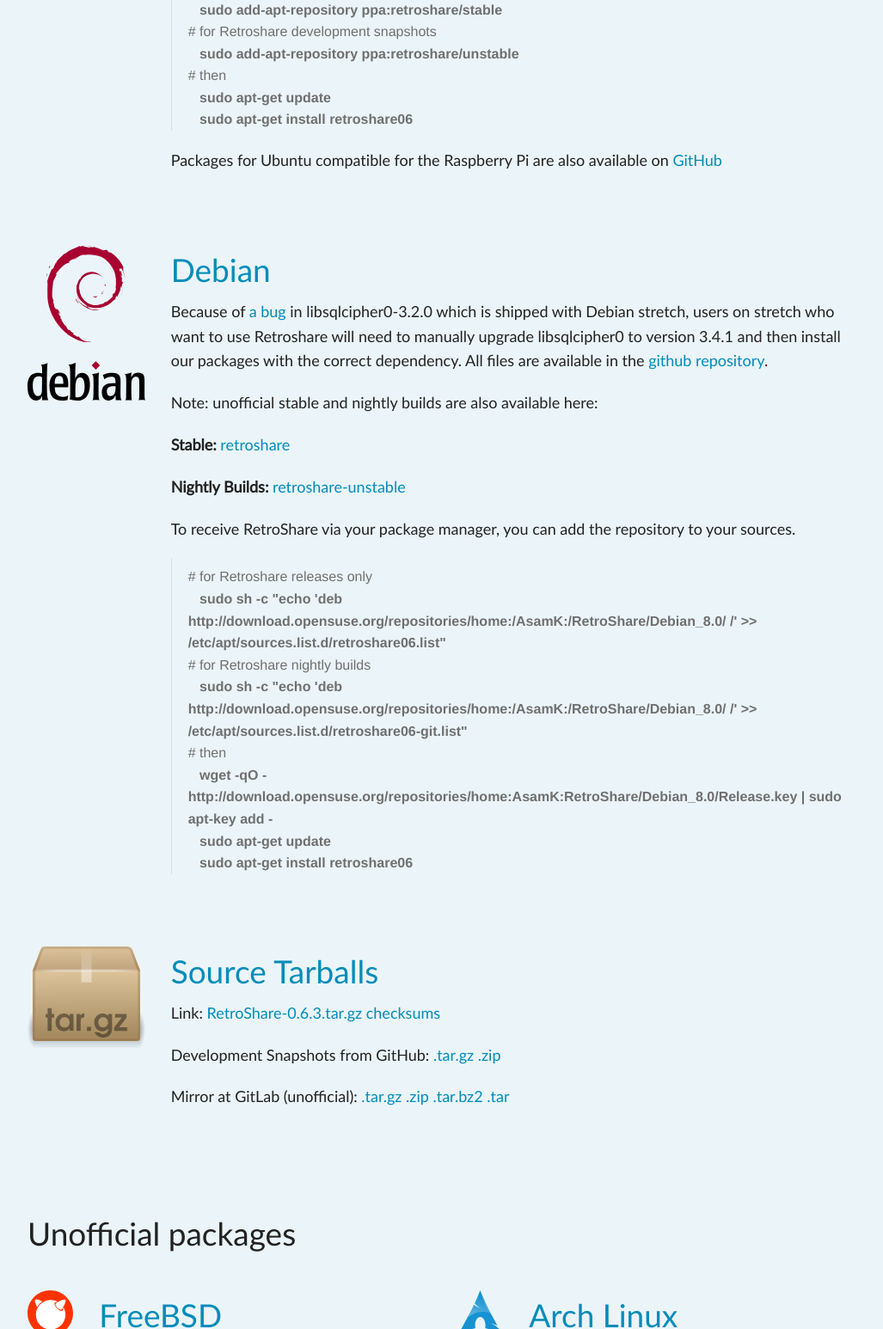
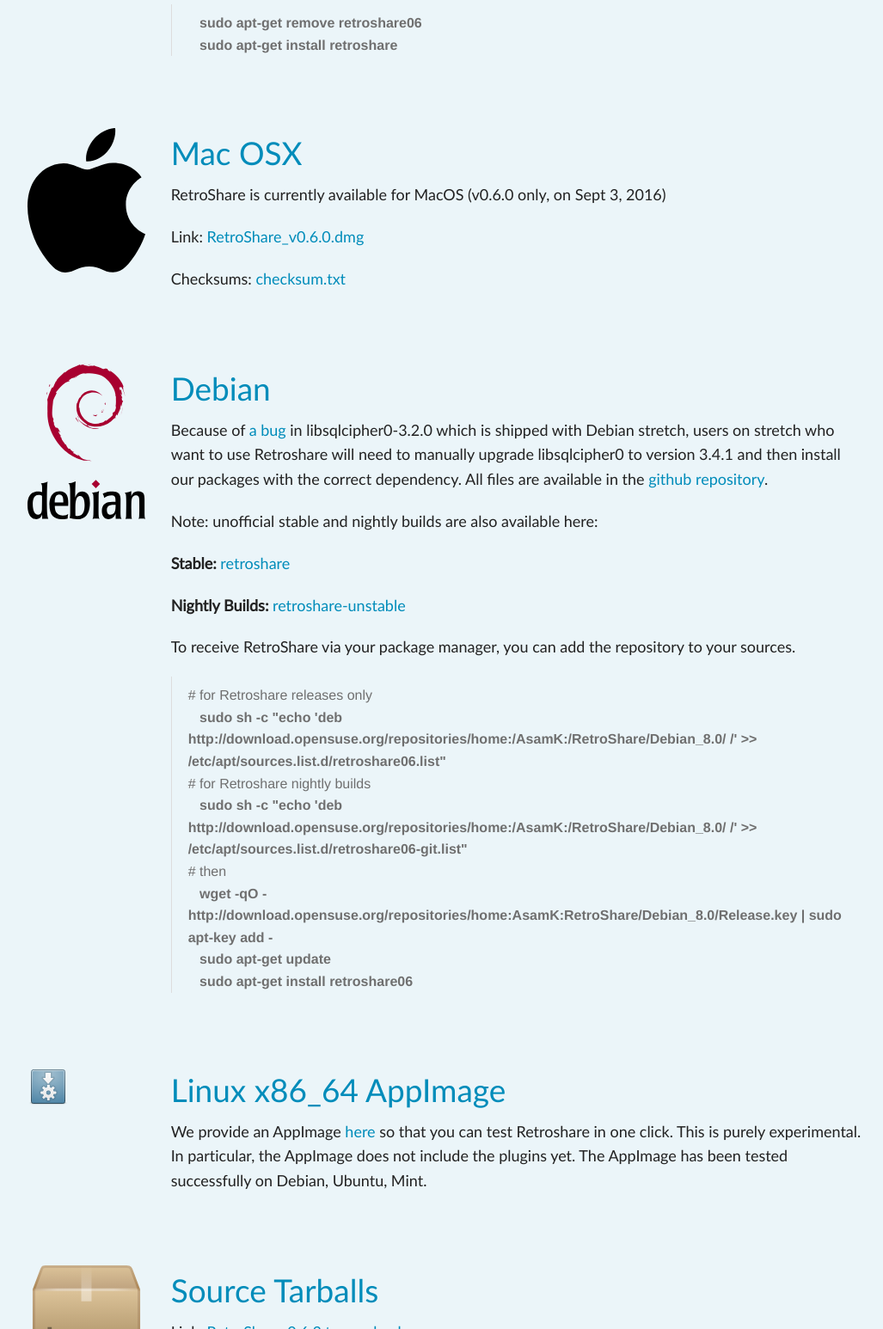
Before and after one commit to RetroShare/retroshare.github.io, a plain HTML site: page downloads.html in a window 1280 px wide. Shown: the part 1254-2800 px from the top of the page at 86% size, without its empty margins (123-1150 px from the left). Drawn offline with Linux system fonts and the light colour scheme.

Commit message:
updated website with appimage

```diff
--- a/downloads.html
+++ b/downloads.html
@@ -76,17 +76,6 @@
   </div>
 
   <div class="row package">
-    <div class="tiny-2 columns"><img alt="Apple logo" id="mac" src="img/apple-logo.svg"></div>
-
-    <div class="tiny-10 columns">
-      <h2 id="mac"><a href="#mac">Mac OSX</a></h2>
-      <p>RetroShare is currently available for MacOS (v0.6.0 only, on Sept 3, 2016)</p>
-      <p>Link: <a href="https://github.com/RetroShare/RetroShare/releases/download/v0.6.0/Retroshare-0.6.0-OSX-20160209-4033f35f.dmg">RetroShare_v0.6.0.dmg</a> </p>
-		<p>Checksums: <a href="https://github.com/RetroShare/RetroShare/releases/download/v0.6.0/checksums.txt.asc">checksum.txt</a></p>
-    </div>
-  </div>
-
-  <div class="row package">
     <div class="tiny-2 columns"><img alt="Ubuntu logo" id="ubuntu" src="img/ubuntu-logo.svg"></div>
 
     <div class="tiny-10 columns">
@@ -108,12 +97,30 @@
         &nbsp;&nbsp;&nbsp;<strong>sudo add-apt-repository ppa:retroshare/unstable</strong><br>
         # then<br>
         &nbsp;&nbsp;&nbsp;<strong>sudo apt-get update</strong><br>
-        &nbsp;&nbsp;&nbsp;<strong>sudo apt-get install retroshare06</strong><br>
+        &nbsp;&nbsp;&nbsp;<strong>sudo apt-get install retroshare</strong><br>
       </blockquote>
 
-		<p>Packages for Ubuntu compatible for the Raspberry Pi are also available on <a href="https://github.com/RetroShare/RetroShare/releases/">GitHub</a></p>
+		<p><b>Important note: </b>Ubuntu package names have changed (to comply with standards). The new packages names drop the 06 suffix and are declared incompatible with the old packages. As a consequence, if you upgrade Retroshare, first uninstall existing packages then install the new ones:</p>
+      <blockquote>
+        &nbsp;&nbsp;&nbsp;<strong>sudo apt-get remove retroshare06</strong><br>
+        &nbsp;&nbsp;&nbsp;<strong>sudo apt-get install retroshare</strong><br>
+      </blockquote>
+		<!--<p>Packages for Ubuntu compatible for the Raspberry Pi are also available on <a href="https://github.com/RetroShare/RetroShare/releases/">GitHub</a></p>-->
     </div>
   </div>
+
+  <div class="row package">
+    <div class="tiny-2 columns"><img alt="Apple logo" id="mac" src="img/apple-logo.svg"></div>
+
+    <div class="tiny-10 columns">
+      <h2 id="mac"><a href="#mac">Mac OSX</a></h2>
+      <p>RetroShare is currently available for MacOS (v0.6.0 only, on Sept 3, 2016)</p>
+      <p>Link: <a href="https://github.com/RetroShare/RetroShare/releases/download/v0.6.0/Retroshare-0.6.0-OSX-20160209-4033f35f.dmg">RetroShare_v0.6.0.dmg</a> </p>
+		<p>Checksums: <a href="https://github.com/RetroShare/RetroShare/releases/download/v0.6.0/checksums.txt.asc">checksum.txt</a></p>
+    </div>
+  </div>
+
+
 
   <div class="row package">
     <div class="tiny-2 columns"><img alt="Debian logo" id="debian" src="img/debian-logo.svg"></div>
@@ -147,6 +154,18 @@
       </blockquote>
 
     </div>
+  </div>
+
+  <div class="row package">
+    <div class="tiny-2 columns"><img alt="AppImage logo" id="appimage" src="img/appimage.svg"></div>
+	  <div class="tiny-10 columns">
+      <h2 id="appimage"><a href="#appimage">Linux x86_64 AppImage</a></h2>
+		<p>
+			We provide an AppImage <a href="https://github.com/RetroShare/RetroShare/releases/download/v0.6.3/RetroShare-0.6.3.glibc2.16-x86_64.AppImage">here</a> so that you can test Retroshare in one click.
+			This is purely experimental. In particular, the AppImage does not include the plugins yet. The AppImage has been tested successfully on Debian, Ubuntu, Mint.
+		</p>
+	</div>
+	</div>
   </div>
 
   <div class="row package">
```
Also changed, not shown: img/appimage.svg (added).
